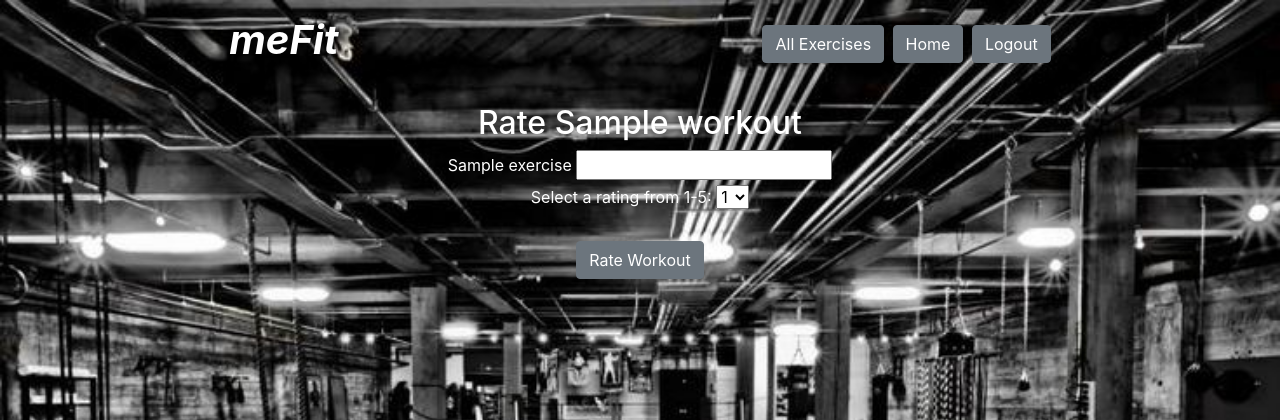
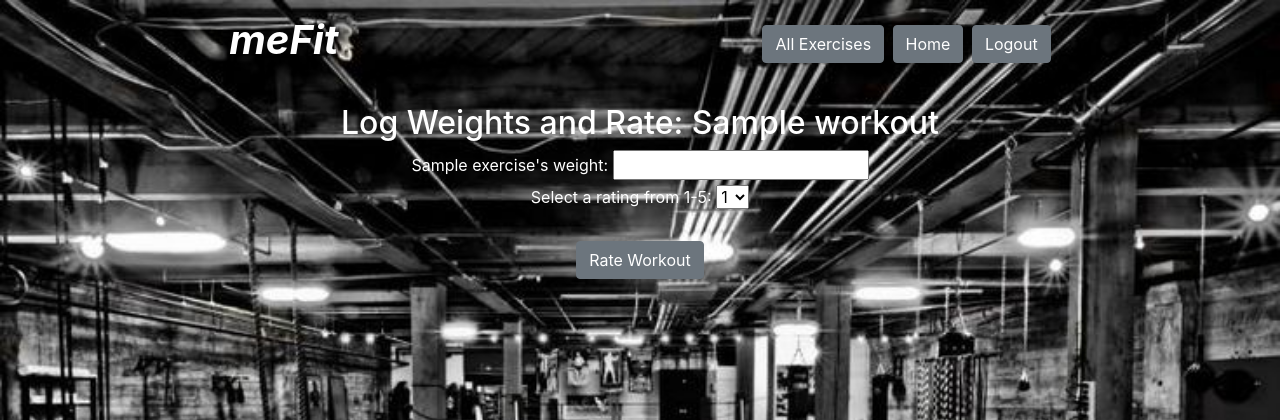
Before and after one commit to jdawlabani/meFit, a Flask app: template flask_app/templates/rate_workout.html in a window 1280 px wide. Shown: the top 420 px of the page. Run offline with Flask 2, Linux system fonts and the light colour scheme; the template is opened without the code that fills it: most values are stand-ins (such as "Sample title", 1, 10 or a date in 2020).

Commit message:
modified templates

```diff
--- a/flask_app/templates/rate_workout.html
+++ b/flask_app/templates/rate_workout.html
@@ -21,11 +21,11 @@
         </div>
     </div>
     <div class="text-center col-8 mx-auto m-0 p-3">
-        <h2>Rate {{workout.name}}</h2>
+        <h2>Log Weights and Rate: {{workout.name}}</h2>
         <form action="/workouts/confirm_rating/{{workout.id}}" , method="post">
             {% for exercise in workout.exercises %}
                 <div>
-                    <label for="{{exercise.id}}">{{exercise.name}}</label>
+                    <label for="{{exercise.id}}">{{exercise.name}}'s weight: </label>
                     <input type="text" name="{{exercise.id}}">
                 </div>
             {% endfor %}
--- a/flask_app/templates/show_workout.html
+++ b/flask_app/templates/show_workout.html
@@ -30,7 +30,7 @@
         <div class="d-flex justify-content-between">
             <p>{{workout.name}}'s exercises:</p>
             <div>
-                <a href="/workouts/rate/{{workout.id}}" class="mr-2 btn btn-info">Rate Workout</a>
+                <a href="/workouts/rate/{{workout.id}}" class="mr-2 btn btn-info">Log This Workout</a>
                 <a href="/workouts/edit/{{workout.id}}" class="mr-2 btn btn-secondary">Edit Workout Name</a>
                 <a href="/workouts/delete/{{workout.id}}" class="btn btn-danger">Delete Workout</a>
             </div>
```
